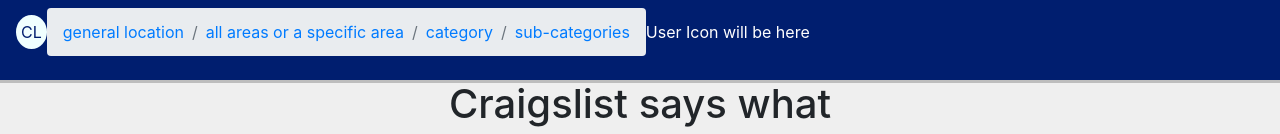
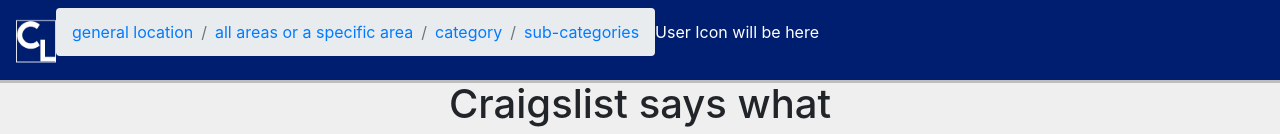
Before and after one commit to yellow-dogs-sunshine/mia-hackathon-5, a React (Create React App) app: page /#/ in a window 1280 px wide. Shown: the top 134 px of the page. Built offline with nearby package versions, Linux system fonts and the light colour scheme.

Commit message:
feat: Added icon for logo.

```diff
--- a/src/Components/Menu/Menu.css
+++ b/src/Components/Menu/Menu.css
@@ -7,15 +7,14 @@
   padding: 0 1px;
   color: white;
 
-  position: fixed;
+  /* position: fixed; */
   margin: 0;
   box-shadow: 0px 3px 0px rgba(112, 112, 112, 0.4);
 }
 
-.logo {
-  background-color: azure;
-  border-radius: 50%;
-  padding: 5px;
-  text-align: center;
-  color: #001e6f;
+.navlogo {
+  width: 40px;
+  /* margin: 0 50px; */
+  align-self: center;
+  justify-self: center;
 }
--- a/src/Components/Menu/Menu.jsx
+++ b/src/Components/Menu/Menu.jsx
@@ -5,7 +5,7 @@
 export default function Menu() {
   return (
     <Navbar className="navbar-container">
-      <p className="logo">CL</p>
+      <img className="navlogo" src="./craigslist_logo.png" alt="" />
 
       <Breadcrumb>
         <Breadcrumb.Item href="#">general location</Breadcrumb.Item>
```
Also changed, not shown: public/craigslist_logo.png (added).
